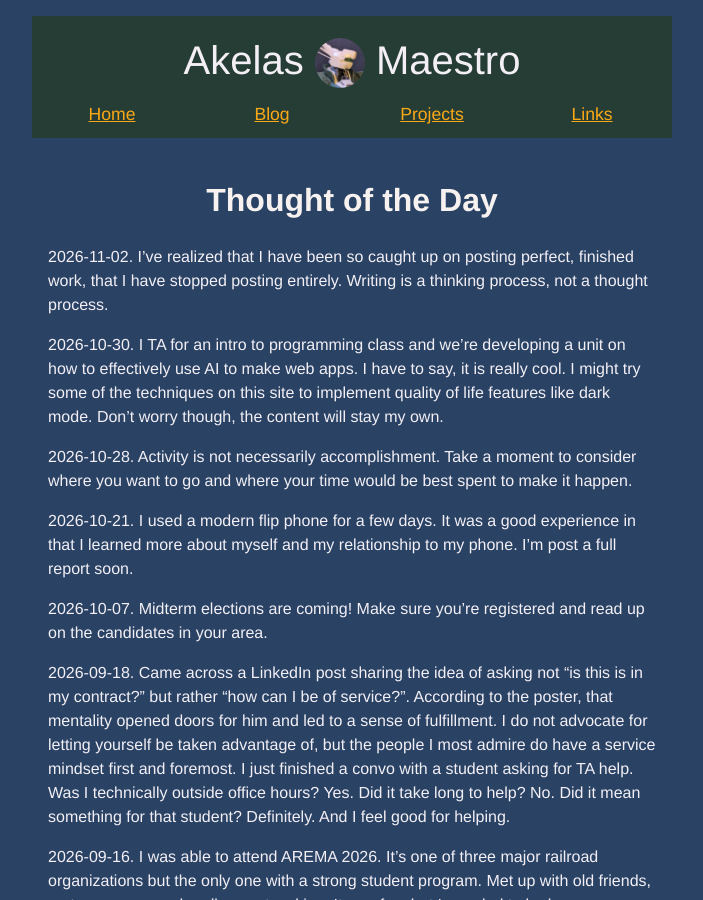
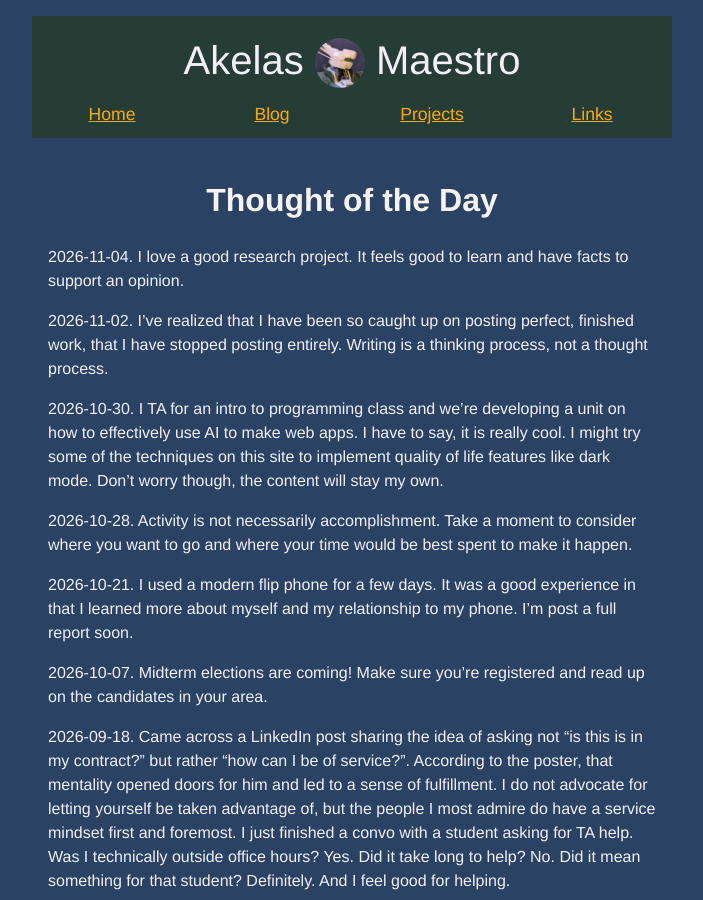
Before and after one commit to AkelasMaestro/akelasmaestro.github.io, a Jekyll site: the page built from _posts/2026-04-08-daily-blog.md, in a window 1280 px wide and 900 px high. Shown: the whole window, without its empty margins (288-991 px from the left). Built offline with Jekyll 4.4.1, drawn with Linux system fonts in a browser that asks for light colours.

Commit message:
[PUBLISHER] Merge #50

```diff
--- a/_posts/2026-04-08-daily-blog.md
+++ b/_posts/2026-04-08-daily-blog.md
@@ -5,6 +5,7 @@ categories: daily-thought
 date: 2026-04-18
 share: true
 ---
+2026-11-04. I love a good research project. It feels good to learn and have facts to support an opinion.
 
 2026-11-02. I've realized that I have been so caught up on posting perfect, finished work, that I have stopped posting entirely. Writing is a thinking process, not a thought process.
 
```
